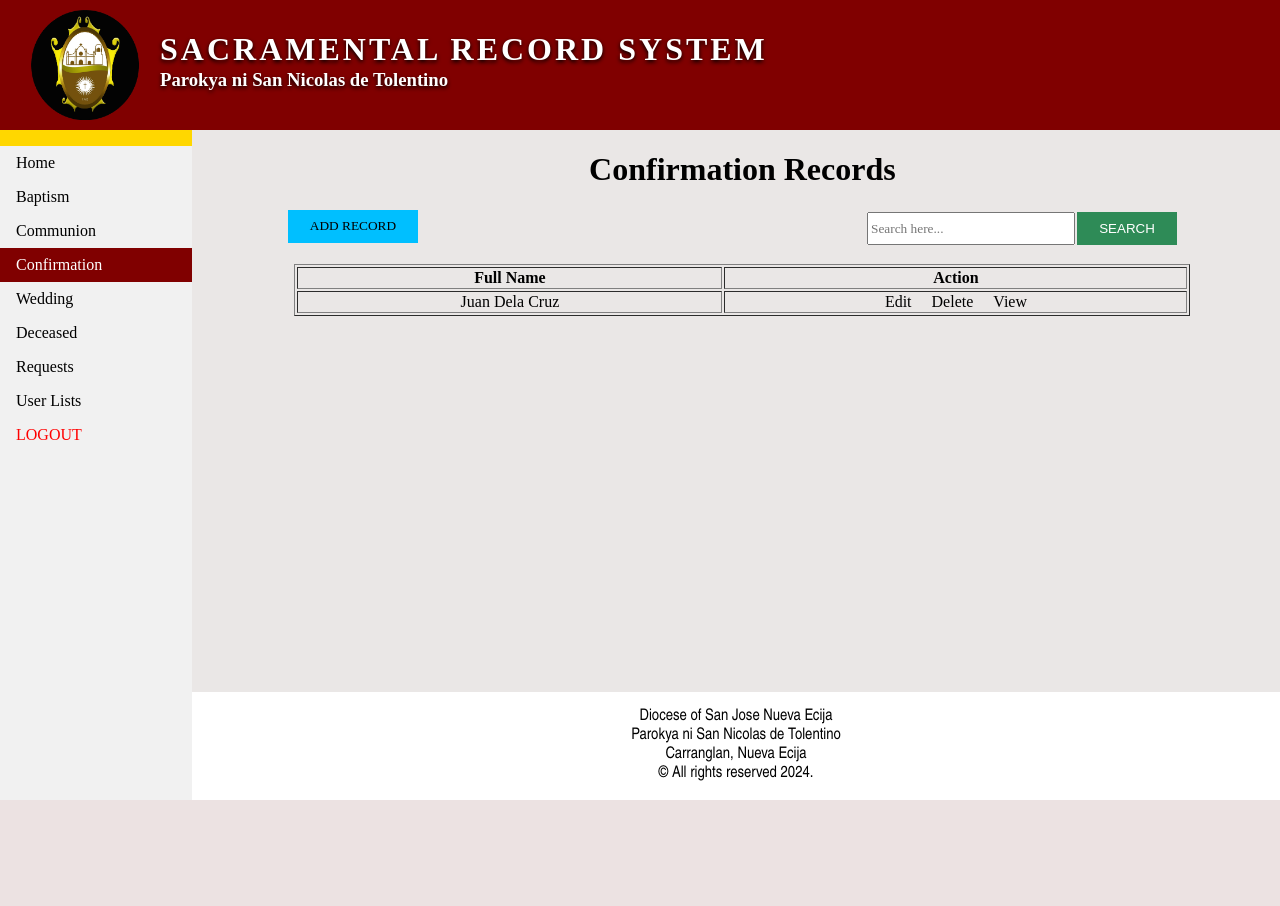
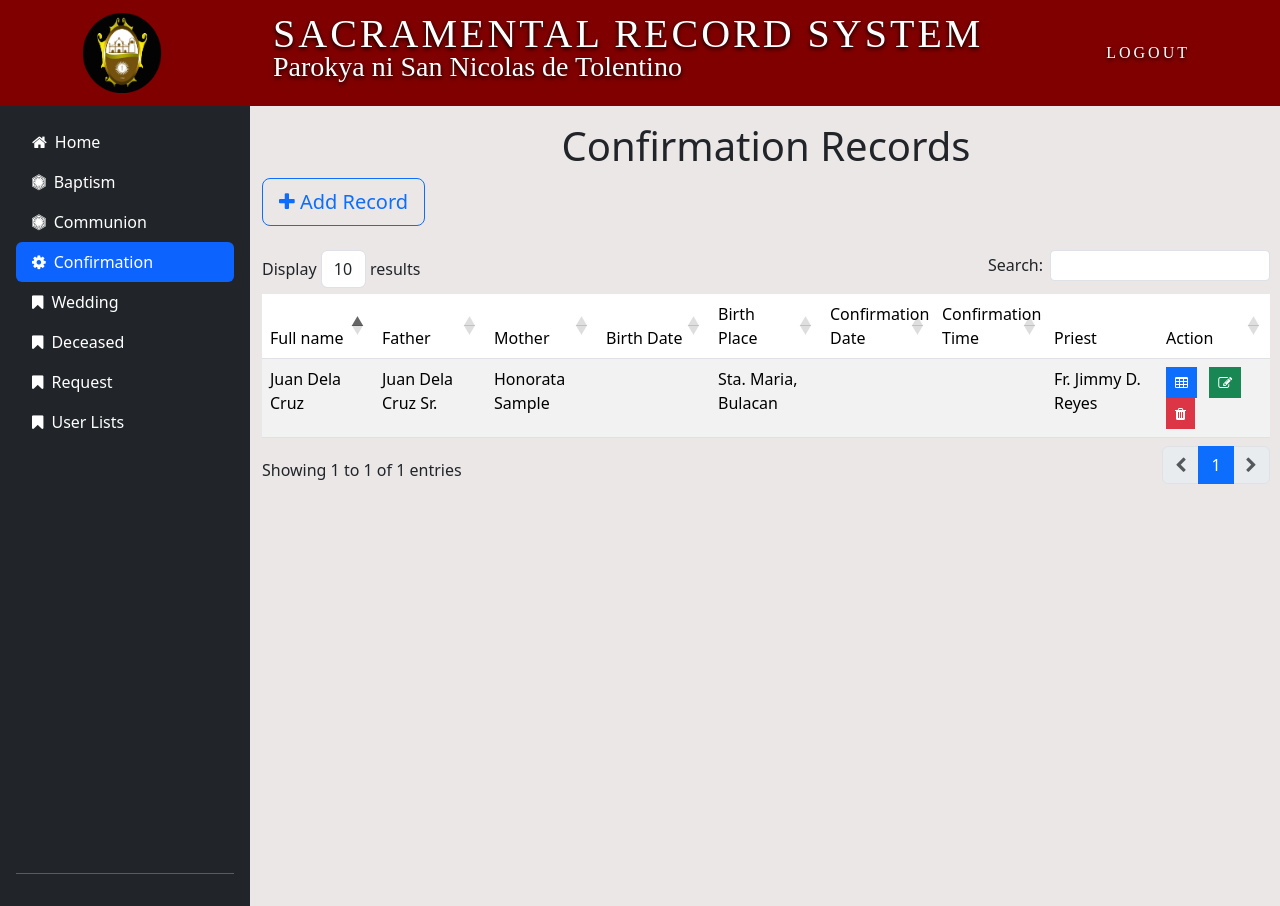
Before and after one commit to ronbravo165/Sacraments, a PHP site: page /confirmation.php in a window 1280 px wide. Before the commit the page ends 800 px from the top, so only its background shows below. Run offline with PHP 8.4, Linux system fonts and the light colour scheme; the visitor is signed in with stand-in values (Sample User, id 1); data comes from the database, SQL or seed files in the repository; data that the repository does not hold is empty.

Commit message:
confirmation update
confirmation update

```diff
--- a/communion.php
+++ b/communion.php
@@ -275,7 +275,7 @@ while ($row = mysqli_fetch_array($result)) {
 				<table id="example" class="table table-striped example" style="width:100%">
 					<thead>
 						<tr>
-										<td>Baby's full name</td>
+							<td>Full name</td>
 							<td>Father</td>
 							<td>Mother</td>
 							<td>Birth Date</td>
--- a/confirmation.php
+++ b/confirmation.php
@@ -18,264 +18,342 @@ while ($row = mysqli_fetch_array($result)) {
 <?php
 if (isset($_POST['add'])) {
 	include 'connection.php';
-		$id = $_POST['id'];
 		$bn = $_POST['bn'];
 		$pn = $_POST['pn'];
 		$ln = $_POST['ln'];
 		$fullname = $_POST['fullname'];
 		$father = $_POST['father'];
 		$mother = $_POST['mother'];
-		$birthplace = $_POST['birthplace'];
-		$bday = $_POST['bday'];
-		$bmonth = $_POST['bmonth'];
-		$byear = $_POST['byear'];
-		$conday = $_POST['conday'];
-		$conmonth = $_POST['conmonth'];
-		$conyear = $_POST['conyear'];
+		$birthplace = $_POST['birthPlace'];
+		$bday = $_POST['birthDate'];
+		$confirmationDate = $_POST['confirmationDate'];
+		$confirmationTime = $_POST['time'];
 		$godfather = $_POST['godfather'];
 		$godmother = $_POST['godmother'];
 		$presider = $_POST['presider'];
 		$purpose = $_POST['purpose'];
 		$priest = $_POST['priest'];
 
-		mysqli_query($con,"INSERT INTO confirmation_tbl (id, bn, pn, ln, fullname, father, mother, birthplace, bday, bmonth, byear, conday, conmonth, conyear, godfather, godmother, presider, purpose, priest) VALUES ('$id', '$bn', '$pn', '$ln', '$fullname', '$father', '$mother', '$birthplace', '$bday', '$bmonth', '$byear', '$conday', '$conmonth', '$conyear', '$godfather', '$godmother', '$presider', '$purpose', '$priest')");
+		mysqli_query($con,"INSERT INTO confirmation_tbl (bn, pn, ln, fullname, father, mother, birthplace, birthdate, condate, contime, godfather, godmother, presider, purpose, priest) VALUES ('$bn', '$pn', '$ln', '$fullname', '$father', '$mother', '$birthplace', '$bday', '$confirmationDate', '$confirmationTime', '$godfather', '$godmother', '$presider', '$purpose', '$priest')");
 
 		echo '<script>alert("Added successfully.")</script>';
-		echo '<script>windows: location="confirmation.php"</script>';
+		// echo '<script>windows: location="confirmation.php"</script>';
 }
 ?>
 
 <!DOCTYPE html>
 <html>
 <head>
-	<meta charset="utf-8">
 	<meta name="viewport" content="width=device-width, initial-scale=1">
+
+	<link href="bootstrap.min.css" rel="stylesheet" type='text/css'>
 	<link rel="icon" type="image/png" href="images/logo.png">
-	<link rel="stylesheet" type="text/css" href="css/style.css">
-	<link rel="stylesheet" type="text/css" href="css/style2.css">
-	<link rel="stylesheet" type="text/css" href="css/style3.css">
+	<link rel="stylesheet" type="text/css" href="css/heading.css">
+	<link rel="stylesheet" href="jquery-ui.css">
+	<link href="fonts/font-awesome.min.css" rel="stylesheet" type='text/css'>
+	<!-- Data Table CSS -->
+	<link rel='stylesheet' href='dataTables.bootstrap5.min.css'>
+	<script src="bootstrap.bundle.min.js" ></script>
+	<script src="popper.min.js"></script>
+	<script src="bootstrap.min.js"></script>
+
+	<!-- jQuery -->
+	<script src='jquery-3.7.0.js'></script>
+	<script src="jquery-1.12.4.js"></script>
+	<script src="jquery-ui.js"></script>
+	<!-- Data Table JS -->
+	<script src='jquery.dataTables.min.js'></script>
+	<script src='dataTables.responsive.min.js'></script>
+	<script src='dataTables.bootstrap5.min.js'></script>
 	<title>SRS - Confirmation</title>
 </head>
 <body>
+	<?php include 'connection.php'; ?>
+	<?php include 'topbar.php'; ?>
 
-	<div class="header">
-		<img src="images/logo.png">
-		<h1>Sacramental Record System</h1>
-		<h3>Parokya ni San Nicolas de Tolentino</h3>
+	<div class="container-fluid">
+		<div class="row flex-nowrap">
+			<div id="menu" class="d-flex flex-column vh-100 flex-shrink-0 p-3 text-white bg-dark" style="width: 250px;">
+				<ul class="nav nav-pills flex-column mb-auto">
+					<li>
+						<a href="home.php" class="nav-link text-white" aria-current="page"> <i class="fa fa-home"></i><span class="ms-2">Home</span> </a>
+					</li>
+					<li>
+						<a href="baptism.php" class="nav-link text-white"> <i class="fa fa-first-order"></i><span class="ms-2">Baptism</span> </a>
+					</li>
+					<li>
+						<a href="communion.php" class="nav-link text-white"> <i class="fa fa-first-order"></i><span class="ms-2">Communion</span> </a>
+					</li>
+					<li class="active">
+						<a href="confirmation.php" class="nav-link text-white"> <i class="fa fa-cog"></i><span class="ms-2">Confirmation</span> </a>
+					</li>
+					<li>
+						<a href="wedding.php" class="nav-link text-white"> <i class="fa fa-bookmark"></i><span class="ms-2">Wedding</span> </a>
+					</li>
+					<li>
+						<a href="deceased.php" class="nav-link text-white"> <i class="fa fa-bookmark"></i><span class="ms-2">Deceased</span> </a>
+					</li>
+					<li >
+						<a href="requests.php" class="nav-link text-white"> <i class="fa fa-bookmark"></i><span class="ms-2">Request</span> </a>
+					</li>
+					<li>
+						<a href="user.php" class="nav-link text-white"> <i class="fa fa-bookmark"></i><span class="ms-2">User Lists</span> </a>
+					</li>
+				</ul> <hr>
+			</div>
+			<div class="col py-3">
+				<h1 align="center">Confirmation Records</h1>
+				<div class="text-left">
+					<button type="button" class="btn btn-outline-primary btn-lg" data-bs-toggle="modal" data-bs-target="#exampleModal" data-bs-target="#exampleModal">
+					<span class="btn-label"><i class="fa fa-plus"></i></span> Add Record</button>
 				</div>
 
-	<ul>
-		<li><a href="#" class="nav-menu" style="background-color: gold;"></a></li>
-		<li><a href="home.php" class="nav-menu">Home</a></li>
-		<li><a href="baptism.php" class="nav-menu">Baptism</a></li>
-		<li><a href="communion.php" class="nav-menu">Communion</a></li>
-		<li><a href="confirmation.php" class="nav-menu active">Confirmation</a></li>
-		<li><a href="wedding.php" class="nav-menu">Wedding</a></li>
-		<li><a href="deceased.php" class="nav-menu">Deceased</a></li>
-		<li><a href="requests.php" class="nav-menu">Requests</a></li>
-		<li><a href="user.php" class="nav-menu">User Lists</a></li>
-		<li><a href="logout.php" class="nav-menu" style="color: red">LOGOUT</a></li>
-	</ul>
+				<!-- Modal -->
+				<div class="modal fade" id="exampleModal" data-bs-backdrop="static" data-bs-keyboard="false" tabindex="-1" aria-labelledby="exampleModalLabel" aria-hidden="true">
+					<div class="modal-dialog modal-xl">
+						<div class="modal-content" >
+							<div class="modal-header">
+								<h1 class="modal-title fs-5" id="exampleModalLabel">Confirmation Form</h1>
+								<button type="button" class="btn-close" data-bs-dismiss="modal" aria-label="Close"></button>
+							</div>
+								<form class="modal-content animate" method="post">
+									<div class="modal-body">
 
-	<h1 style="font-family: century gothic; margin-left: 16%;" align="center">Confirmation Records</h1>
-	<input type="button" name="button" value="ADD RECORD" class="button" onclick="document.getElementById('id01').style.display='block'">
+									<div class="row">
+										<div class="col-md-4">
+											<div class="mb-3 row">
+												<label for="staticEmail" class="col-sm-3 col-form-label">Book No.</label>
+												<div class="col-sm-9">
+													<input type="text" name="bn" class="form-control" id="bn">
+												</div>
+											</div>
+										</div>
+										<div class="col-md-4">
+											<div class="mb-3 row">
+												<label for="staticEmail" class="col-sm-3 col-form-label">Page No.</label>
+												<div class="col-sm-9">
+													<input type="text" name="pn" class="form-control" id="pn">
+												</div>
+											</div>
+										</div>
+										<div class="col-md-4">
+											<div class="mb-3 row">
+												<label for="staticEmail" class="col-sm-3 col-form-label">Line No.</label>
+												<div class="col-sm-9">
+													<input type="text" name="ln" class="form-control" id="ln">
+												</div>
+											</div>
+										</div>
+									</div>
+									<div class="row">
+										<div class="col-md-4">
+											<div class="mb-3 row">
+												<label for="staticEmail" class="col-sm-3 col-form-label">Full Name</label>
+												<div class="col-sm-9">
+													<input type="text" name="fullname" class="form-control" id="fullname">
+												</div>
+											</div>
+										</div>
+										<div class="col-md-4">
+											<div class="mb-3 row">
+												<label for="staticEmail" class="col-sm-3 col-form-label">Birth Date</label>
+												<div class="col-sm-9">
+												<input type="text" name="birthDate" class="form-control" id="birthDate"></p>
+												</div>
+											</div>
+										</div>
+										<div class="col-md-4">
+											<div class="mb-3 row">
+												<label for="staticEmail" class="col-sm-3 col-form-label">Birth Place</label>
+												<div class="col-sm-9">
+													<input type="text" name="birthPlace" class="form-control" id="birthPlace">
+												</div>
+											</div>
+										</div>
+									</div>
+									<div class="row">
+										<div class="col-md-6">
+											<div class="mb-3 row">
+												<label for="staticEmail" class="col-sm-3 col-form-label">Father's Name</label>
+												<div class="col-sm-9">
+													<input type="text" name="father" class="form-control" id="father">
+												</div>
+											</div>
+										</div>
 
-	<form method="post" action="searchcon.php">
-		<input type="submit" name="search" value="SEARCH" class="search">
-		<input type="text" name="search" class="textbox" placeholder="Search here..." required>
+										<div class="col-md-6">
+											<div class="mb-3 row">
+												<label for="staticEmail" class="col-sm-3 col-form-label">Mother's Name</label>
+												<div class="col-sm-9">
+													<input type="text" name="mother" class="form-control" id="mother">
+												</div>
+											</div>
+										</div>
+									</div>
+
+									<div class="row">
+
+										<div class="col-md-4">
+											<div class="mb-3 row">
+												<label for="staticEmail" class="col-sm-3 col-form-label">Date of Confirmation</label>
+												<div class="col-sm-9">
+												<input type="text" name="confirmationDate" class="form-control" id="confirmationDate"></p>
+												</div>
+											</div>
+										</div>
+										<div class="col-md-4">
+											<div class="mb-3 row">
+												<label for="staticEmail" class="col-sm-3 col-form-label">Time</label>
+												<div class="col-sm-9">
+													<input type="text" name="time" class="form-control" id="time">
+												</div>
+											</div>
+										</div>
+										<div class="col-md-4">
+											<div class="mb-3 row">
+												<label for="staticEmail" class="col-sm-3 col-form-label">Purpose</label>
+												<div class="col-sm-9">
+													<input type="text" name="purpose" class="form-control" id="purpose">
+												</div>
+											</div>
+										</div>
+									</div>
+
+									<div class="row">
+										<div class="col-md-6">
+											<div class="mb-3 row">
+												<label for="staticEmail" class="col-sm-3 col-form-label">Godfather</label>
+												<div class="col-sm-9">
+													<input type="text" name="godfather" class="form-control" id="godfather">
+												</div>
+											</div>
+										</div>
+
+										<div class="col-md-6">
+											<div class="mb-3 row">
+												<label for="staticEmail" class="col-sm-3 col-form-label">Godmother</label>
+												<div class="col-sm-9">
+													<input type="text" name="godmother" class="form-control" id="godmother">
+												</div>
+											</div>
+										</div>
+									</div>
+
+									<div class="row">
+										<div class="col-md-6">
+											<div class="mb-3 row">
+												<label for="staticEmail" class="col-sm-3 col-form-label">Presider</label>
+												<div class="col-sm-9">
+													<input type="text" name="presider" class="form-control" id="presider">
+												</div>
+											</div>
+										</div>
+
+										<div class="col-md-6">
+											<div class="mb-3 row">
+												<label for="staticEmail" class="col-sm-3 col-form-label">Parish Priest</label>
+												<div class="col-sm-9">
+													<input type="text" name="priest" class="form-control" id="priest">
+												</div>
+											</div>
+										</div>
+									</div>
+									</div>
+									<div class="modal-footer">
+										<button type="button" class="btn btn-secondary" data-bs-dismiss="modal">Close</button>
+										<button type="submit" name="add" class="btn btn-primary">Save</button>
+									</div>
 								</form>
 
-	<div id="id01" class="modal">
-		<form class="modal-content animate" method="post">
-			<div class="imgcontainer">
-				<span onclick="document.getElementById('id01').style.display='none'" class="close" title="Close">&times;</span>
-				<img src="images/logo.png" class="avatar" width="100px">
+						</div>
+					</div>
 				</div>
 
-			<input type="hidden" value="0" name="id">
+				<div class="clear-fix">&nbsp;</div>
+				<table id="example" class="table table-striped example" style="width:100%">
+					<thead>
+						<tr>
+							<td>Full name</td>
+							<td>Father</td>
+							<td>Mother</td>
+							<td>Birth Date</td>
+							<td>Birth Place</td>
+							<td>Confirmation Date</td>
+							<td>Confirmation Time</td>
+							<td>Priest</td>
+							<td>Action</td>
+						</tr>
+					</thead>
 
-			<div class="container1">
-				<br>
-				<label>Book No.:</label>&nbsp;&nbsp;
-				<input type="text" name="bn" required class="textbox1" style="width: 19%;">
-				<label>Page No.:</label>
-				<input type="text" name="pn" required class="textbox1" style="width: 19%;">
-				<label>Line No.:</label>
-				<input type="text" name="ln" required class="textbox1" style="width: 19%;">
-				<br><br>
-				<label>Full Name:</label>
-				<input type="text" name="fullname" required style="height: 25px; width: 80.3%; font-family: century gothic;"><br><br>
-				<label>Birthday:</label>&nbsp;&nbsp;&nbsp;
-				<select name="bday" style="width: 12%;">
-					<option>--- Date ---</option>
-					<option value="1">1</option>
-					<option value="2">2</option>
-					<option value="3">3</option>
-					<option value="4">4</option>
-					<option value="5">5</option>
-					<option value="6">6</option>
-					<option value="7">7</option>
-					<option value="8">8</option>
-					<option value="9">9</option>
-					<option value="10">10</option>
-					<option value="11">11</option>
-					<option value="12">12</option>
-					<option value="13">13</option>
-					<option value="14">14</option>
-					<option value="15">15</option>
-					<option value="16">16</option>
-					<option value="17">17</option>
-					<option value="18">18</option>
-					<option value="19">19</option>
-					<option value="20">20</option>
-					<option value="21">21</option>
-					<option value="22">22</option>
-					<option value="23">23</option>
-					<option value="24">24</option>
-					<option value="25">25</option>
-					<option value="26">26</option>
-					<option value="27">27</option>
-					<option value="28">28</option>
-					<option value="29">29</option>
-					<option value="30">30</option>
-					<option value="31">31</option>
-				</select>
+					<tbody>
+						<?php include 'connection.php';
+								$result = mysqli_query($con,"SELECT * FROM confirmation_tbl");
+								while ($row = $result->fetch_assoc()):
+						?>
+						<tr>
+							<td><?php echo $row['fullname']; ?></td>
+							<td><?php echo $row['father']; ?></td>
+							<td><?php echo $row['mother']; ?></td>
+							<td><?php echo $row['birthdate']; ?></td>
+							<td><?php echo $row['birthplace']; ?></td>
+							<td><?php echo $row['condate']; ?></td>
+							<td><?php echo $row['contime']; ?></td>
+							<td><?php echo $row['priest']; ?></td>
+							<td>
+							<ul class="list-inline m-0">
+									<li class="list-inline-item">
+										<button class="btn btn-primary btn-sm rounded-0" type="button" title="Add"><i class="fa fa-table"></i></button>
+									</li>
+									<li class="list-inline-item">
+										<button class="btn btn-success btn-sm rounded-0" type="button" title="Edit"><i class="fa fa-edit"></i></button>
+									</li>
+									<li class="list-inline-item">
+										<a class="btn btn-danger btn-sm rounded-0" title="Delete" href='baptismdelete.php?id="<?php echo $row['id']; ?>"'><i class="fa fa-trash"></i></a>
+									</li>
+								</ul>
+								<!-- <a style='text-decoration: none; color: black;' href='baprequestdelete.php?id="<?php echo $row['id']; ?>"'>&nbsp;&nbsp;Delete&nbsp;&nbsp;</a> -->
 
-				<select name="bmonth" style="width: 13%;">
-					<option>--- Month ---</option>
-					<option value="January">January</option>
-					<option value="February">February</option>
-					<option value="March">March</option>
-					<option value="April">April</option>
-					<option value="May">May</option>
-					<option value="June">June</option>
-					<option value="July">July</option>
-					<option value="August">August</option>
-					<option value="September">September</option>
-					<option value="October">October</option>
-					<option value="November">November</option>
-					<option value="December">December</option>
-				</select>
+							</td>
+						</tr>
 
-				<input type="text" name="byear" required class="textbox1" placeholder="Year" style="width: 10%;">
-				<label>Birthplace:</label>
-				<input type="text" name="birthplace" required class="textbox1" style="width: 31.5%;">
-				<br><br>
+						<?php endwhile; ?>
+					</tbody>
 
-				<label>Father:</label>
-				<input type="text" name="father" required class="textbox1" style="width: 36.4%;">&nbsp;&nbsp;
-				<label>Mother:</label>
-				<input type="text" name="mother" required class="textbox1" style="width: 36.4%;">
-
-				<br><br>
-
-				<label>Date of Confirmation:</label>
-				<select name="conday" style="width: 12%;">
-					<option>--- Date ---</option>
-					<option value="1">1</option>
-					<option value="2">2</option>
-					<option value="3">3</option>
-					<option value="4">4</option>
-					<option value="5">5</option>
-					<option value="6">6</option>
-					<option value="7">7</option>
-					<option value="8">8</option>
-					<option value="9">9</option>
-					<option value="10">10</option>
-					<option value="11">11</option>
-					<option value="12">12</option>
-					<option value="13">13</option>
-					<option value="14">14</option>
-					<option value="15">15</option>
-					<option value="16">16</option>
-					<option value="17">17</option>
-					<option value="18">18</option>
-					<option value="19">19</option>
-					<option value="20">20</option>
-					<option value="21">21</option>
-					<option value="22">22</option>
-					<option value="23">23</option>
-					<option value="24">24</option>
-					<option value="25">25</option>
-					<option value="26">26</option>
-					<option value="27">27</option>
-					<option value="28">28</option>
-					<option value="29">29</option>
-					<option value="30">30</option>
-					<option value="31">31</option>
-				</select>
-
-				<select name="conmonth" style="width: 13%;">
-					<option>--- Month ---</option>
-					<option value="January">January</option>
-					<option value="February">February</option>
-					<option value="March">March</option>
-					<option value="April">April</option>
-					<option value="May">May</option>
-					<option value="June">June</option>
-					<option value="July">July</option>
-					<option value="August">August</option>
-					<option value="September">September</option>
-					<option value="October">October</option>
-					<option value="November">November</option>
-					<option value="December">December</option>
-				</select>
-
-				<input type="text" name="conyear" required class="textbox1" placeholder="Year" style="width: 10%;">
-
-				&nbsp;
-
-				<label>Purpose:</label>
-				<input type="text" name="purpose" required class="textbox1" style="width: 21%;">
-
-				<br><br>
-
-				<label>Godfather:</label>
-				<input type="text" name="godfather" required class="textbox1" style="width: 32%;">&nbsp;&nbsp;
-				<label>Godmother:</label>
-				<input type="text" name="godmother" required class="textbox1" style="width: 32%;">
-
-				<br><br>
-				<label>Presider:</label>
-				<input type="text" name="presider" required class="textbox1" style="width: 33.5%;">&nbsp;&nbsp;
-				<label>Parish Priest:</label>
-				<input type="text" name="priest" required class="textbox1" style="width: 33.5%;">
-
-				<br><br>
-
-				<center><input type="submit" name="add" value="ADD RECORD" class="button-add"></center>
-				<br>
+				</table>
+			</div>
+		</div>
 	</div>
 
-		</form>
-	</div>
+</body>
+<script>
+	$(function(){
+		$('#birthDate').datepicker();
+		$('#confirmationDate').datepicker();
+	});
 
-<?php
-
-	include 'connection.php';
-	$result = mysqli_query($con,"SELECT * FROM confirmation_tbl");
-
-	echo "<center><br>
-			<table class='table' border='1'>
-				<thead>
-					<th style='font-family: century gothic;'>Full Name</th>
-					<th style='font-family: century gothic;'>Action</th>
-				</thead>";
-
-	while($row = mysqli_fetch_array($result)){
-		echo "<tr>";
-		echo "<td style='margin-left: 16%;'><center>" . $row['fullname'] . "</center></td>";
-		echo "<td><center><a style='text-decoration: none; color: black;' href='confirmationedit.php?id=".$row['id']."'>&nbsp;&nbsp;Edit&nbsp;&nbsp;</a>&nbsp;<a style='text-decoration: none; color: black;' href='confirmationdelete.php?id=".$row['id']."'>&nbsp;&nbsp;Delete&nbsp;&nbsp;</a>&nbsp;<a style='text-decoration: none; color: black;' href='viewcon.php?id=".$row['id']."'>&nbsp;&nbsp;View&nbsp;&nbsp;</a></center></td>";
-		echo "</tr>";
+	$(document).ready(function() {
+		$('.example').DataTable({
+		//disable sorting on last column
+		"columnDefs": [
+			{ "orderable": false, "targets": 7 }
+		],
+		language: {
+			//customize pagination prev and next buttons: use arrows instead of words
+			'paginate': {
+			'previous': '<span class="fa fa-chevron-left"></span>',
+			'next': '<span class="fa fa-chevron-right"></span>'
+			},
+			//customize number of elements to be displayed
+			"lengthMenu": 'Display <select class="form-control input-sm">'+
+			'<option value="10">10</option>'+
+			'<option value="20">20</option>'+
+			'<option value="30">30</option>'+
+			'<option value="40">40</option>'+
+			'<option value="50">50</option>'+
+			'<option value="-1">All</option>'+
+			'</select> results'
 		}
-		echo "</table></center>";
-?>
-
-	<footer style="width: 85%; margin-left: 15%; font-family: arial narrow; position: fixed; bottom: 0; margin-bottom: 0; background-color: white;">
-
-		<p align="center">Diocese of San Jose Nueva Ecija<br>Parokya ni San Nicolas de Tolentino<br>Carranglan, Nueva Ecija<br>&copy; All rights reserved 2024.</p>
-
-	</footer>
-
-</body>
+		})
+	});
+</script>
 </html>
```
Lines whose indentation alone changed are shown as unchanged.
